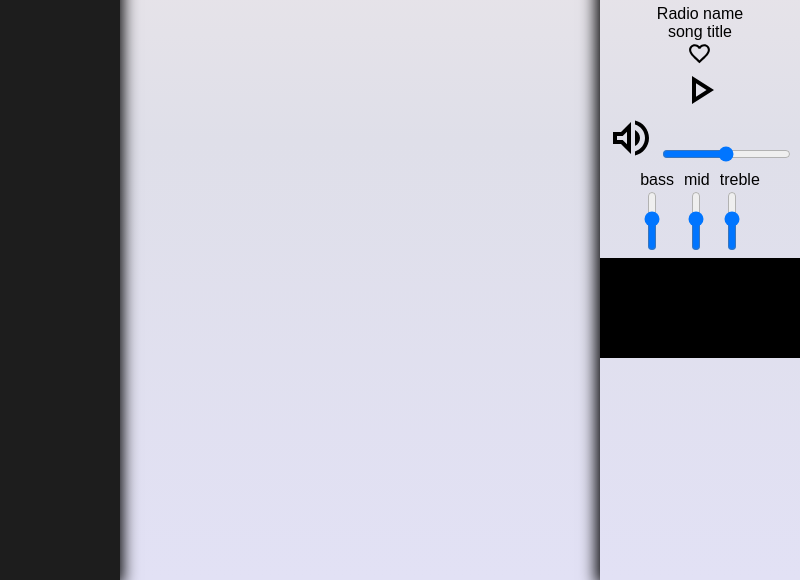
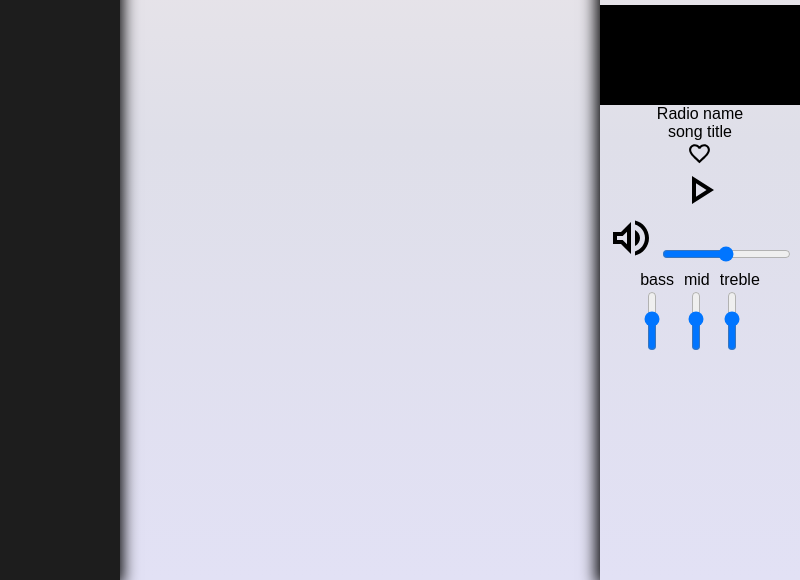
Before and after one commit to KhanFromChedum/RosePlayer, an Electron app: page index.html in a window 800 px wide. Shown: the part 220-800 px from the top of the page. Drawn offline with Linux system fonts and the light colour scheme; no server answers.

Commit message:
graph position update version

```diff
--- a/index.html
+++ b/index.html
@@ -40,6 +40,7 @@
         <div id='player' class='no-margin left-shadow  '>
             <div class="stick-right flexcolumn flexcenter">
                 <img src="img/music_note_black_48dp.svg" alt="" id='logo'  onerror="defaultpic(this)">
+                <canvas id="waveform"></canvas>
                 <div id='radioname'>Radio name</div>
                 <div id='songtitle'>song title</div>
                 <img src="./img/favorite_border_black_48dp.svg" alt="" class='drSmallImg clickable' id='favIcon'>
@@ -54,7 +55,7 @@
                     <div class='flexcolumn'><div class='title'>mid</div><input  class='eqinput' type="range" name="rangeM" id="mBand" min="-10" max = "10" value="1"></div>
                     <div class='flexcolumn'><div class='title'>treble</div><input class='eqinput' type="range" name="rangeH" id="hBand" min="-10" max="10" value="1"></div>
                 </div>
-                <canvas id="waveform"></canvas>
+
             </div>
 
         <!-- </div> -->
--- a/js/model/player.js
+++ b/js/model/player.js
@@ -25,7 +25,7 @@ class player
 
         this._source = this._context.createMediaElementSource(this._audio);
         this._analyser = this._context.createAnalyser();
-this._source.connect(this._analyser);
+        this._source.connect(this._analyser);
 
         this._lband = this._context.createBiquadFilter();
         this._lband.type = "lowshelf";
--- a/js/viewmodel/PlayerVM.js
+++ b/js/viewmodel/PlayerVM.js
@@ -58,11 +58,14 @@ class playerVM
             g_player.getAnalyser().getByteFrequencyData(frequencyData);
             this._draw(document.getElementById("waveform"),frequencyData);
             console.log(frequencyData);
-          }, 100);
-
+          }, 50);
     }
 
-
+    /**
+     * Draw a graph frame
+     * @param {object} cnv the canvas element
+     * @param {array} valarr FFT result
+     */
     _draw(cnv,valarr)
     {
         let wdth = cnv.width/valarr.length;
@@ -80,18 +83,21 @@ class playerVM
         }
     }
 
+    /**Set the logo with the station icon */
     _setLogo()
     {
         let logo = document.getElementById('logo');
         logo.src = this._station.favicon;
     }
 
+    /**Set the name with the station name */
     _setradioname()
     {
         let radioname = document.getElementById('radioname');
         radioname.innerText = this._station.name;
     }
 
+    /**Bind volume input to the audio volume */
     _bindvolume()
     {
         let volume = document.getElementById('volumeinput');
@@ -101,6 +107,7 @@ class playerVM
         });
     }
 
+    /**Bind bass input to the audio */
     _bindbass()
     {
         let bass = document.getElementById('lBand');
@@ -110,6 +117,7 @@ class playerVM
         });
     }
 
+    /**Bind the mid input to the audio */
     _bindmid()
     {
         let mid = document.getElementById('mBand');
@@ -119,6 +127,7 @@ class playerVM
         });
     }
 
+    /**Bind the treble input to the audio */
     _bindtreble()
     {
         let treble = document.getElementById('hBand');
--- a/package.json
+++ b/package.json
@@ -1,6 +1,6 @@
 {
   "name": "roseplayer",
-  "version": "0.0.2",
+  "version": "0.0.3",
   "description": "A webradio player",
   "main": "main.js",
   "scripts": {
```
Also changed, not shown: 1 other file.
